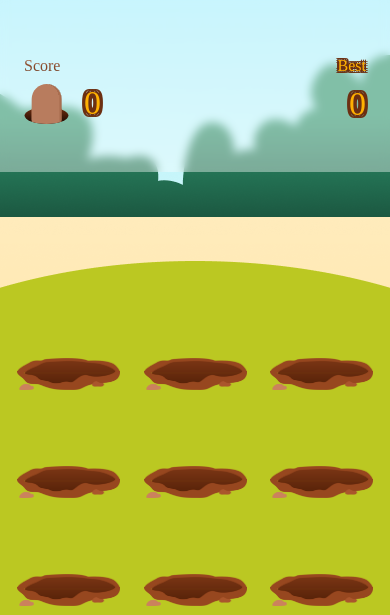
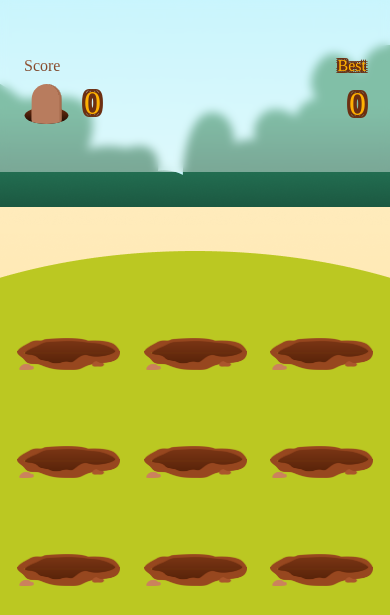
Before and after one commit to puritechlab1155/mole, a plain HTML site: page index.html in a window 390 px wide. Shown: the top 615 px of the page. Drawn offline with nearby package versions, Linux system fonts and the light colour scheme; a web font is replaced by a local one.

Commit message:
edit 13:00

```diff
--- a/index.html
+++ b/index.html
@@ -202,7 +202,7 @@
         }
 
         @media only all and (max-width : 767px) {
-            .content { height: 820px; background: url(img/mole-bg02-mo.png) no-repeat; background-size: cover; background-position: center; }
+            .content { height: 800px; background: url(img/mole-bg02-mo.png) no-repeat; background-size: cover; background-position: center; }
 
             .content .score-box { height: 172px; padding: 57px 24px 0; }
             .content .score-box .score .score-text { font-size: 16px; }
@@ -237,7 +237,7 @@
             .hole { width: 103px; height: 37px; background-size: 103px 27px; }
             .hole-front { width: 103px; height: 20px; background-size: 103px 19px; }
 
-            .game-box { padding: 0 17px; margin-top: 130px; }
+            .game-box { padding: 0 17px; margin-top: 110px; }
             .game-box .row { margin-top: 20px; }
 
             .start-count-text {
```
